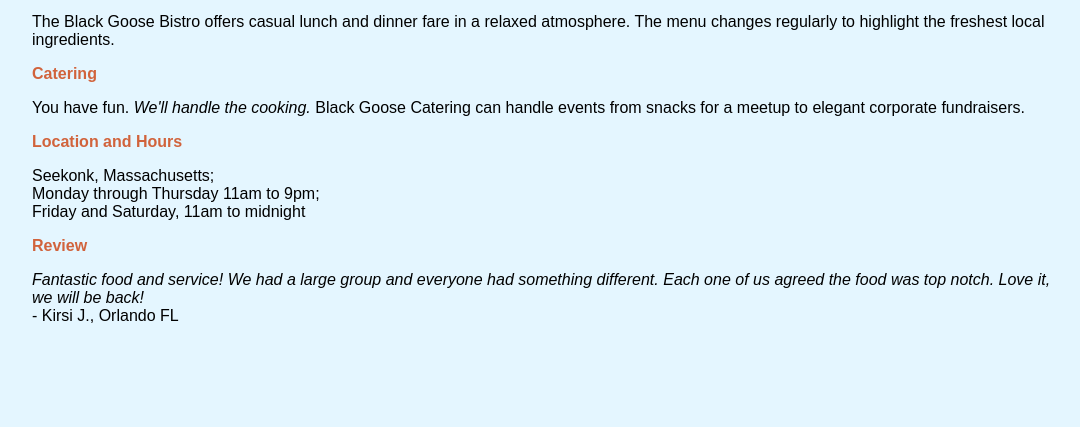
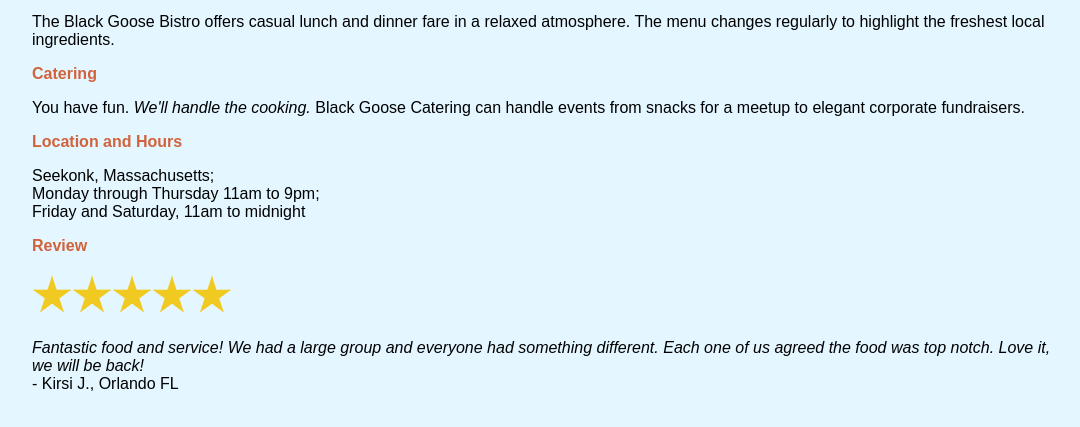
Before and after one commit to tammiehelmick/fid, a plain HTML site: page blackgoose/index.html in a window 1280 px wide. Shown: the part 293-720 px from the top of the page, without its empty margins (96-1176 px from the left). Drawn offline with Linux system fonts and the light colour scheme.

Commit message:
updated index.html to include stars

```diff
--- a/blackgoose/index.html
+++ b/blackgoose/index.html
@@ -43,6 +43,7 @@
 Monday through Thursday 11am to 9pm; <br>Friday and Saturday, 11am to midnight</p>
 
 <h2>Review</h2>
+<img src="stars.png" alt="stars">
 <p><em>Fantastic food and service! We had a large group and everyone had something different. Each one of us agreed the food was top notch. Love it, we will be back!</em><br>
  - Kirsi J., Orlando FL</p>
 
```
Also changed, not shown: blackgoose/stars.png (added).
